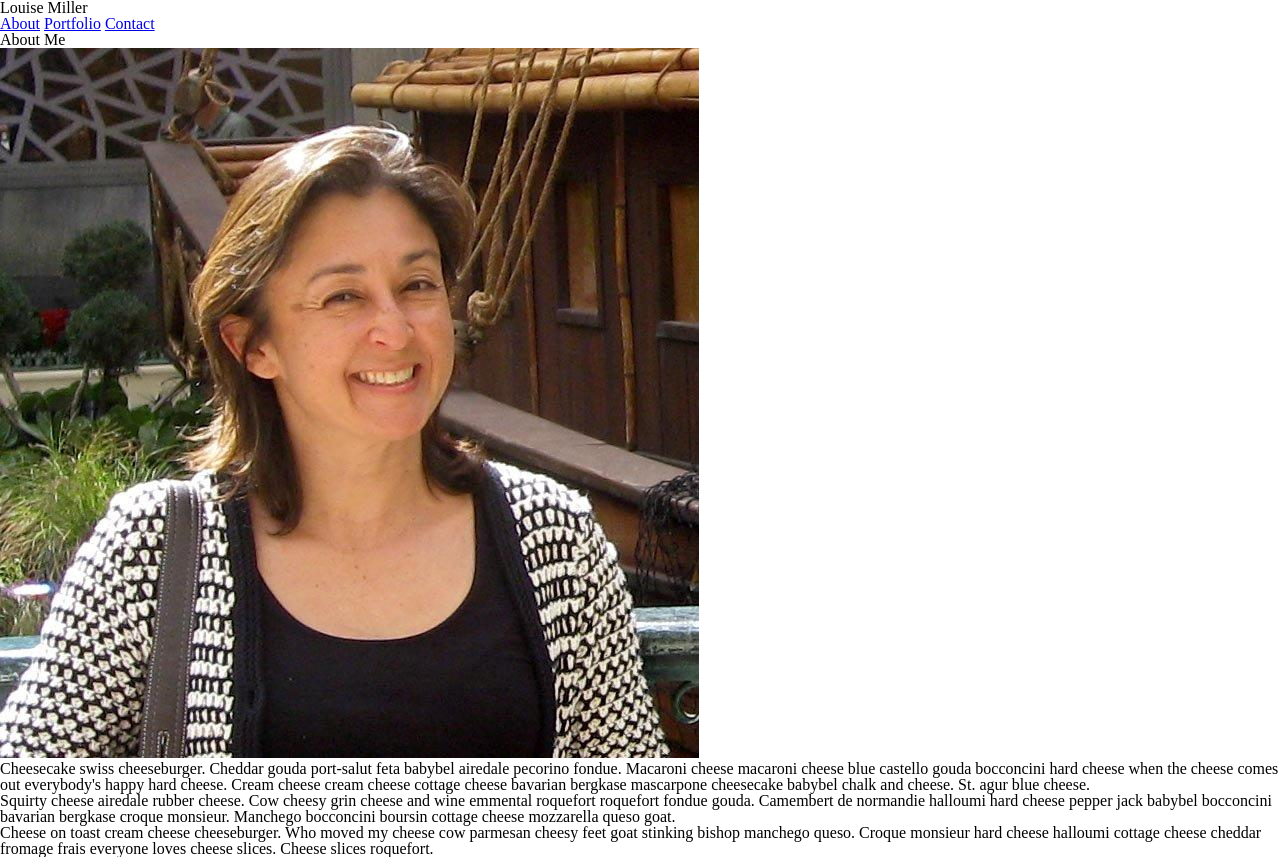
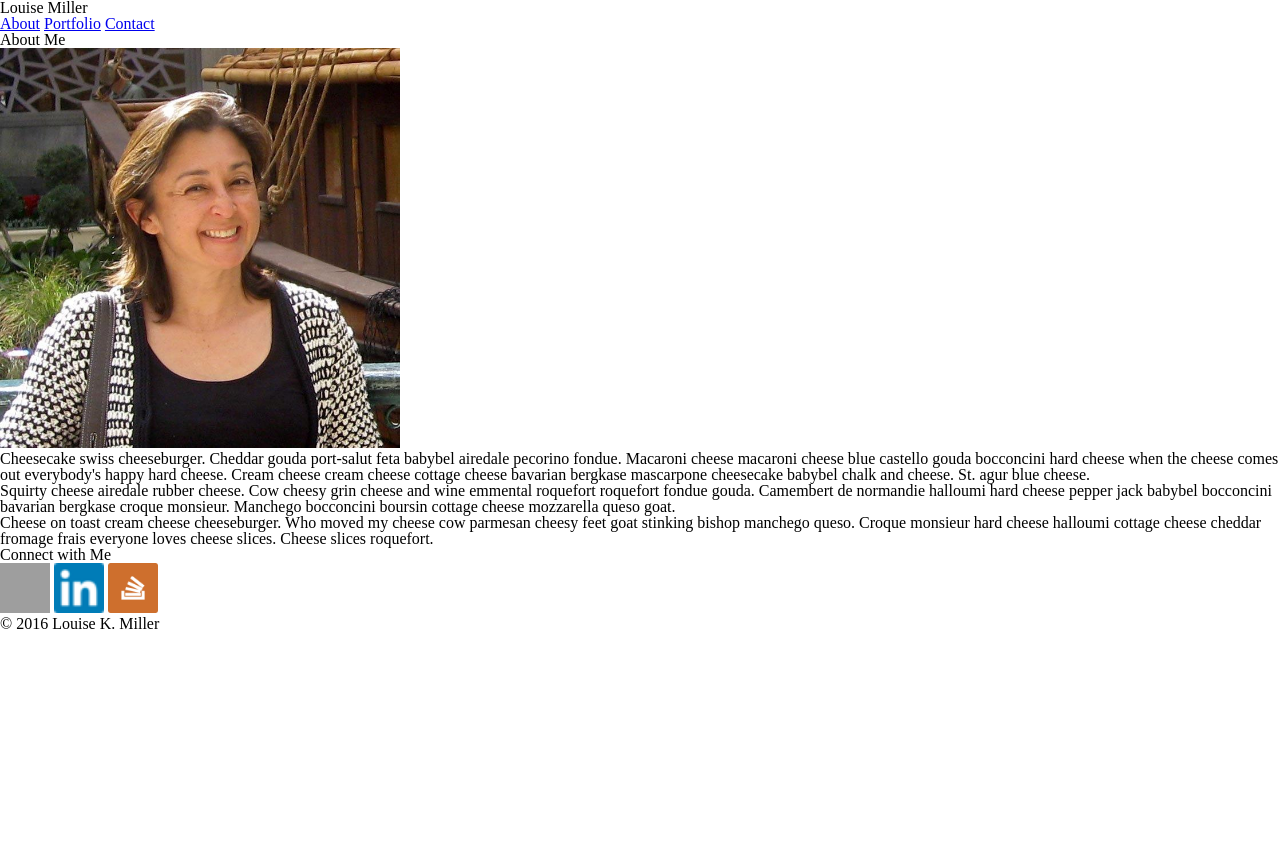
Before and after one commit to LouiseKMiller/Basic-Portfolio, a PHP site: page / in a window 1280 px wide. Shown: the top 857 px of the page. After the commit the page ends 629 px from the top, so only its background shows below. Run offline with PHP 8.4, Linux system fonts and the light colour scheme; grey boxes are pictures that could not be loaded.

Commit message:
added form elements to contact page; added images

```diff
--- a/assets/css/style.css
+++ b/assets/css/style.css
@@ -2,3 +2,23 @@
 	Week 1 Assignment Basic-Portfolio
 	April 2016
 */
+
+/*
+========================================+++========
+images
+===================================================
+*/
+.thumbnail {
+	height: 50px;
+	width: 50px;
+}
+
+.portfolio-image {
+	height: 75px;
+	width: 100px;
+}
+
+.personal-image {
+	height: 400px;
+	width: 400px;
+}
--- a/index.html
+++ b/index.html
@@ -20,7 +20,7 @@
 		<div>
 			<section>
 				<h2>About Me</h2>
-				<img src="assets/images/LKMiller.jpg" alt="Louise K Miller" class="port-picture">
+				<img src="assets/images/LKMiller.jpg" alt="Louise K Miller" class="personal-image">
 				<p>Cheesecake swiss cheeseburger. Cheddar gouda port-salut feta babybel airedale pecorino fondue. Macaroni cheese macaroni cheese blue castello gouda bocconcini hard cheese when the cheese comes out everybody's happy hard cheese. Cream cheese cream cheese cottage cheese bavarian bergkase mascarpone cheesecake babybel chalk and cheese. St. agur blue cheese.</p>
 
 				<p>Squirty cheese airedale rubber cheese. Cow cheesy grin cheese and wine emmental roquefort roquefort fondue gouda. Camembert de normandie halloumi hard cheese pepper jack babybel bocconcini bavarian bergkase croque monsieur. Manchego bocconcini boursin cottage cheese mozzarella queso goat.</p>
--- a/portfolio.html
+++ b/portfolio.html
@@ -18,18 +18,23 @@
 			<section>
 				<h2>Portfolio</h2>
 				<section>
+					<img src="assets/images/placeholder1.jpg" class="portfolio-image" alt="placeholder1">
 					<h4>Hangman</h4>
 				</section>
 				<section>
+					<img src="assets/images/placeholder2.jpg" class="portfolio-image" alt="placeholder2">
 					<h4>RPG Game</h4>
 				</section>
 				<section>
+					<img src="assets/images/placeholder3.jpg" class="portfolio-image" alt="placeholder3">
 					<h4>Trivia Game</h4>
 				</section>
 				<section>
+					<img src="assets/images/placeholder4.jpg" class="portfolio-image" alt="placeholder4">
 					<h4>Rutgers Info Widget</h4>
 				</section>
 				<section>
+					<img src="assets/images/placeholder5.jpg" class="portfolio-image" alt="placeholder5">
 					<h4>Rock Paper Scissors</h4>
 				</section>
 			</section>
```
Also changed, not shown: contact.html (+7 -6 lines), assets/images/placeholder4.jpg (added), assets/images/placeholder5.jpg (added).
